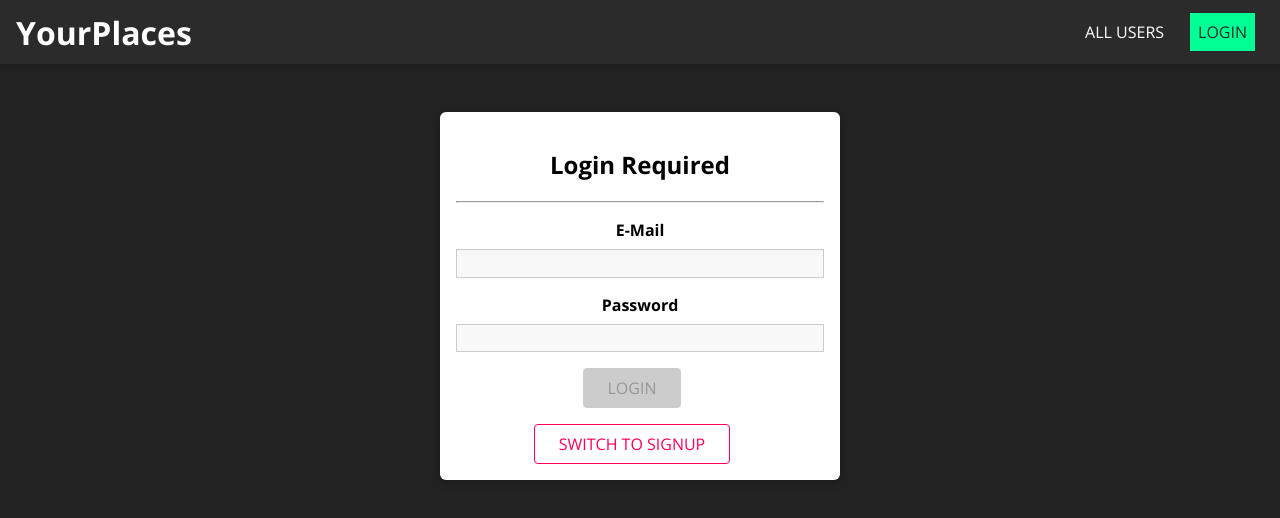
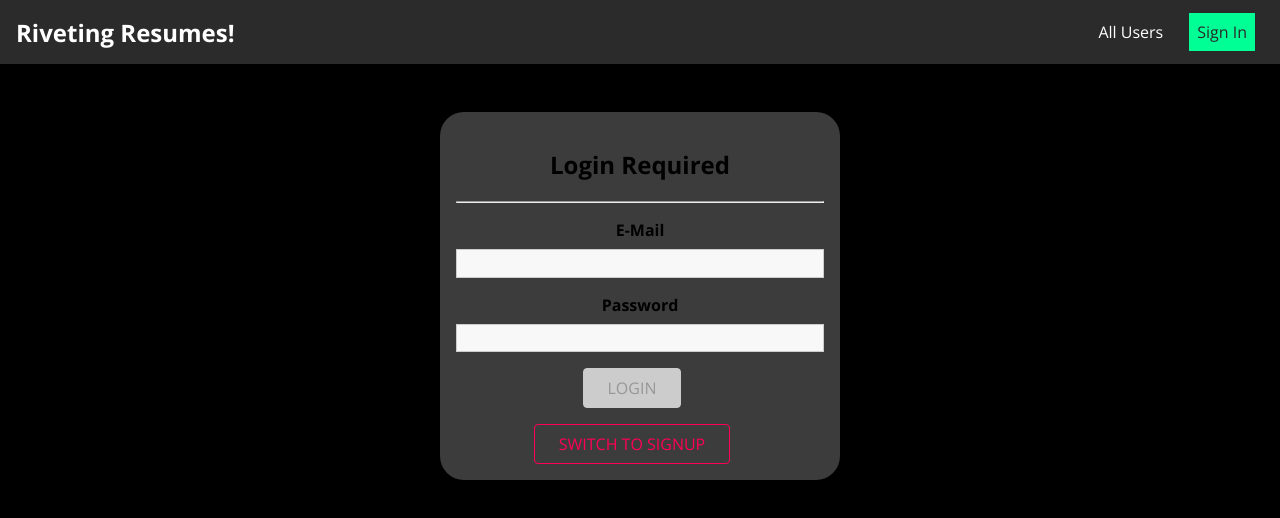
Before and after one commit to vignesh-natarajxn/PiPort, a React (Create React App) app in the folder frontend/: page /auth in a window 1280 px wide. Shown: the top 518 px of the page. Built offline with nearby package versions, Linux system fonts and the light colour scheme.

Commit message:
renames and cleanups

```diff
--- a/frontend/public/index.html
+++ b/frontend/public/index.html
@@ -28,7 +28,7 @@
   </head>
   <body>
     <noscript>You need to enable JavaScript to run this app.</noscript>
-    <body style="background-color: rgb(34, 34, 34)"></body>
+    <body style="background-color: rgb(0, 0, 0)"></body>
     <div id="drawer-hook"></div>
     <div id="modal-hook"></div>
     <div id="backdrop-hook"></div>
--- a/frontend/src/App.js
+++ b/frontend/src/App.js
@@ -11,7 +11,7 @@ import NewResume from './resumes/pages/NewResume';
 import UserResumes from './resumes/pages/UserResumes';
 import UpdateResume from './resumes/pages/UpdateResume';
 import Auth from './user/pages/Auth';
-import MainNavigation from './shared/components/Navigation/MainNavigation';
+import MainNav from './shared/components/Navigation/MainNav';
 import { AuthContext } from './shared/context/auth-context';
 
 const App = () => {
@@ -57,7 +57,7 @@ const App = () => {
         <Route path="/auth">
           <Auth />
         </Route>
-        <Redirect to="/auth" />
+        <Redirect to="/" />
       </Switch>
     );
   }
@@ -67,7 +67,7 @@ const App = () => {
       value={{ isLoggedIn: isLoggedIn, login: login, logout: logout }}
     >
       <Router>
-        <MainNavigation />
+        <MainNav />
         <main>{routes}</main>
       </Router>
     </AuthContext.Provider>
--- a/frontend/src/resumes/components/ResumeList.js
+++ b/frontend/src/resumes/components/ResumeList.js
@@ -26,9 +26,7 @@ const ResumeList = props => {
           image={resume.imageUrl}
           title={resume.title}
           description={resume.description}
-          address={resume.address}
           creatorId={resume.creator}
-          coordinates={resume.location}
         />
       ))}
     </ul>
--- a/frontend/src/resumes/pages/UserResumes.js
+++ b/frontend/src/resumes/pages/UserResumes.js
@@ -5,30 +5,20 @@ import ResumeList from "../components/ResumeList";
 
 const DUMMY_RESUMES = [
   {
-    id: "p1",
-    title: "Empire State Building",
-    description: "One of the most famous sky scrapers in the world!",
+    id: "u1r1",
+    title: "Software Development Engineer",
+    description: "I like to type stuff.",
     imageUrl:
-      "https://upload.wikimedia.org/wikipedia/commons/thumb/d/df/NYC_Empire_State_Building.jpg/640px-NYC_Empire_State_Building.jpg",
-    address: "20 W 34th St, New York, NY 10001",
-    location: {
-      lat: 40.7484405,
-      lng: -73.9878584,
-    },
+      "https://cutewallpaper.org/22/minimal-programming-wallpapers/930213660.jpg",
     creator: "u1",
   },
   {
-    id: "p2",
-    title: "Empire State Building",
-    description: "One of the most famous sky scrapers in the world!",
+    id: "u1r2",
+    title: "Embedded Firmware Developer",
+    description: "I give life to computers.",
     imageUrl:
-      "https://upload.wikimedia.org/wikipedia/commons/thumb/d/df/NYC_Empire_State_Building.jpg/640px-NYC_Empire_State_Building.jpg",
-    address: "20 W 34th St, New York, NY 10001",
-    location: {
-      lat: 40.7484405,
-      lng: -73.9878584,
-    },
-    creator: "u2",
+    "https://cdn.wallpapersafari.com/23/71/Ow4QZ5.png",
+    creator: "u1",
   },
 ];
 
--- a/frontend/src/shared/components/Navigation/MainNavigation.js
+++ b/frontend/src/shared/components/Navigation/MainNav.js
@@ -5,9 +5,10 @@ import MainHeader from "./MainHeader";
 import NavLinks from "./NavLinks";
 import SideDrawer from "./SideDrawer";
 import Backdrop from "../UIElements/Backdrop";
-import "./MainNavigation.css";
 
-const MainNavigation = (props) => {
+import "./MainNav.css";
+
+const MainNav = (props) => {
   const [drawerIsOpen, setDrawerIsOpen] = useState(false);
 
   const openDrawerHandler = () => {
@@ -36,9 +37,9 @@ const MainNavigation = (props) => {
           <span />
           <span />
         </button>
-        <h1 className="main-navigation__title">
-          <Link to="/">YourPlaces</Link>
-        </h1>
+        <h2 className="main-navigation__title">
+          <Link to="/">Riveting Resumes!</Link>
+        </h2>
         <nav className="main-navigation__header-nav">
           <NavLinks />
         </nav>
@@ -47,4 +48,4 @@ const MainNavigation = (props) => {
   );
 };
 
-export default MainNavigation;
+export default MainNav;
--- a/frontend/src/shared/components/Navigation/NavLinks.js
+++ b/frontend/src/shared/components/Navigation/NavLinks.js
@@ -1,37 +1,37 @@
-import React, { useContext } from 'react';
-import { NavLink } from 'react-router-dom';
+import React, { useContext } from "react";
+import { NavLink } from "react-router-dom";
 
-import { AuthContext } from '../../context/auth-context';
-import './NavLinks.css';
+import { AuthContext } from "../../context/auth-context";
+import "./NavLinks.css";
 
-const NavLinks = props => {
+const NavLinks = (props) => {
   const auth = useContext(AuthContext);
 
   return (
     <ul className="nav-links">
       <li>
         <NavLink to="/" exact>
-          ALL USERS
+          All Users
         </NavLink>
       </li>
       {auth.isLoggedIn && (
         <li>
-          <NavLink to="/u1/resumes">MY RESUMES</NavLink>
+          <NavLink to="/u1/resumes">My Resumes</NavLink>
         </li>
       )}
       {auth.isLoggedIn && (
         <li>
-          <NavLink to="/resumes/new">ADD RESUME</NavLink>
+          <NavLink to="/resumes/new">New Resume</NavLink>
         </li>
       )}
       {!auth.isLoggedIn && (
         <li>
-          <NavLink to="/auth">LOGIN</NavLink>
+          <NavLink to="/auth">Sign In</NavLink>
         </li>
       )}
       {auth.isLoggedIn && (
         <li>
-          <button onClick={auth.logout}>LOGOUT</button>
+          <button onClick={auth.logout}>Sign Out</button>
         </li>
       )}
     </ul>
--- a/frontend/src/shared/components/UIElements/Card.css
+++ b/frontend/src/shared/components/UIElements/Card.css
@@ -1,8 +1,8 @@
 .card {
   margin: 0;
-  box-shadow: 0 2px 8px rgba(0, 0, 0, 0.26);
-  border-radius: 6px;
+  /* box-shadow: 0 2px 8px rgba(0, 0, 0, 0.26); */
+  border-radius: 24px;
   padding: 1rem;
   overflow: hidden;
-  background: white;
+  background: rgb(60, 60, 60);
 }
--- a/frontend/src/user/components/UsersList.js
+++ b/frontend/src/user/components/UsersList.js
@@ -7,7 +7,7 @@ const UsersList = props => {
   if (props.items.length === 0) {
     return (
       <div className="center">
-        <h2>No users found.</h2>
+        <h2 style={{ color: 'white'}}>No users found.</h2>
       </div>
     );
   }
```
Also changed, not shown: frontend/src/shared/components/Navigation/MainNav.css (renamed from frontend/src/shared/components/Navigation/MainNavigation.css).
